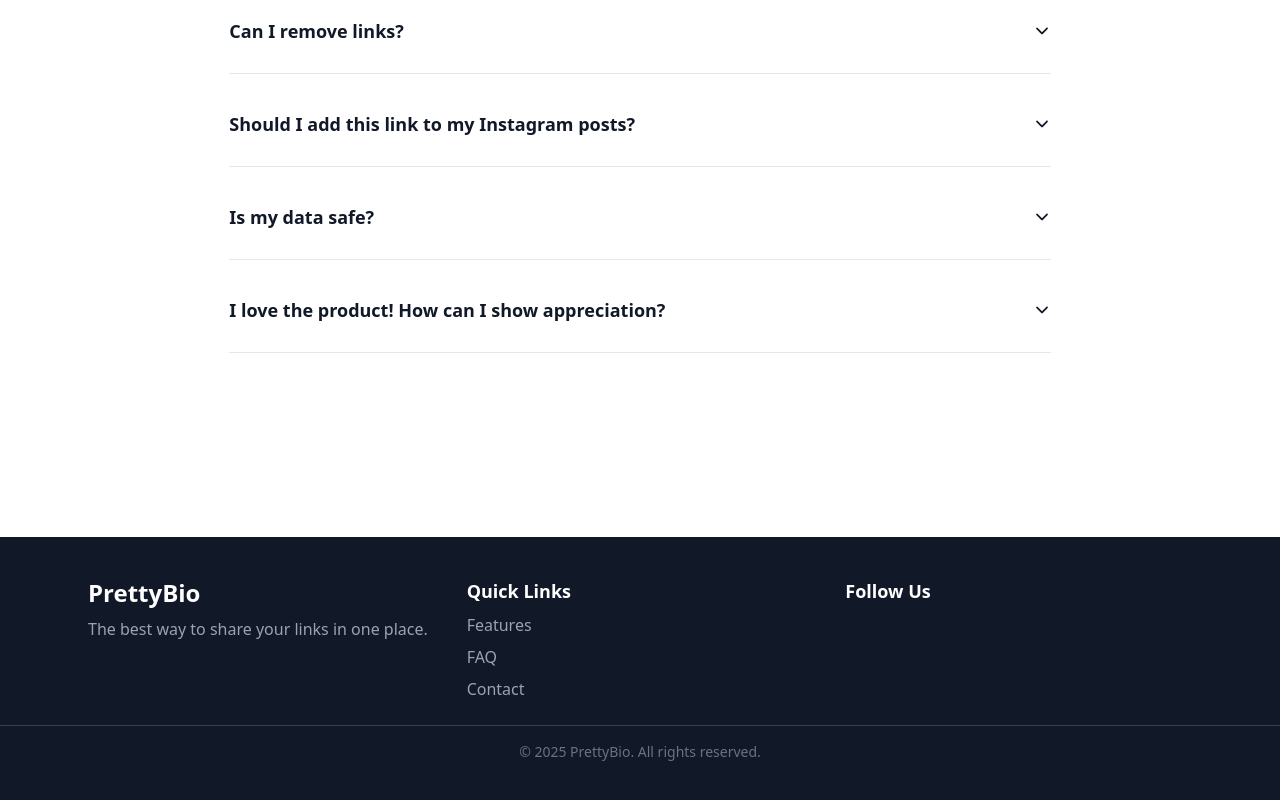
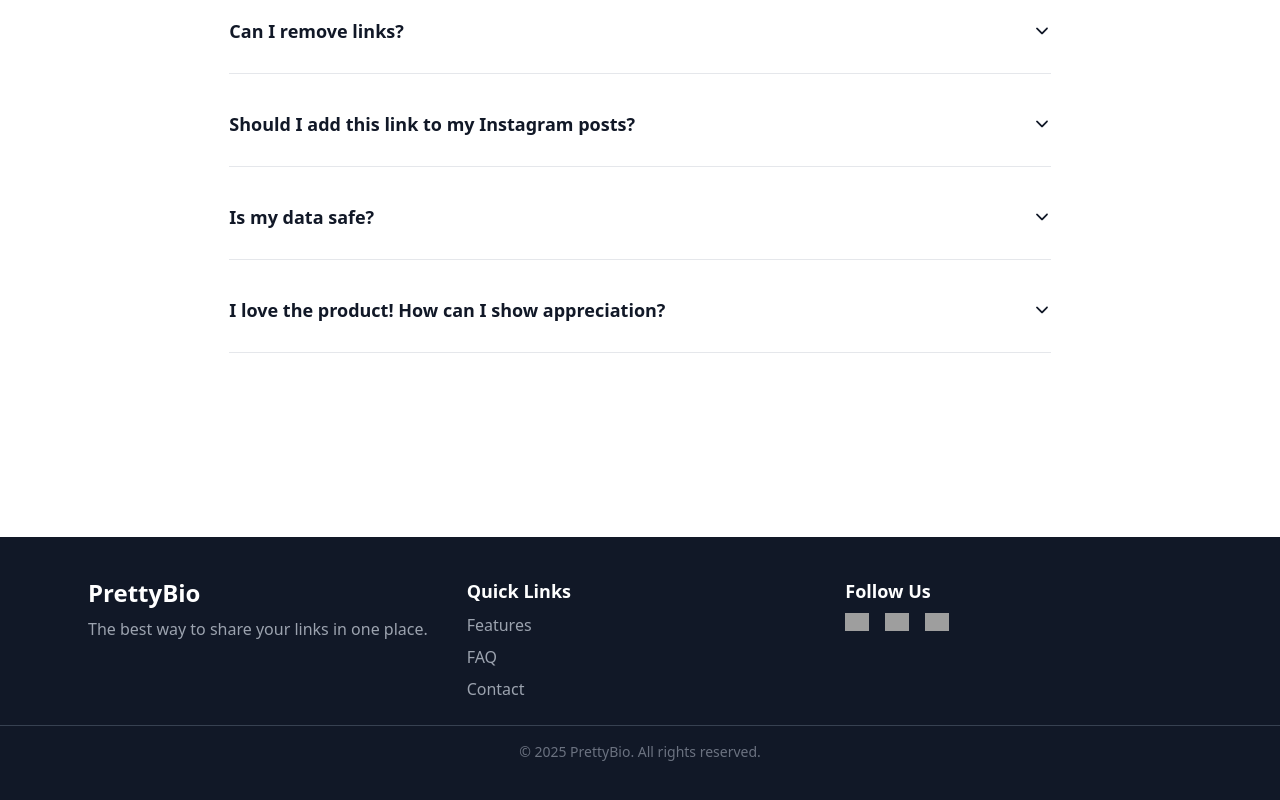
Before and after one commit to devtofunmi/prettybio, a Next.js app: page /faq in a window 1280 px wide. Shown: the part 450-1250 px from the top of the page. Built offline with nearby package versions, Linux system fonts and the light colour scheme; grey boxes are pictures that could not be loaded; a web font is replaced by a local one.

Commit message:
change image to Image

```diff
--- a/components/Footer.jsx
+++ b/components/Footer.jsx
@@ -41,7 +41,7 @@ export default function Footer() {
         <h4 className="text-lg font-semibold mb-2">Follow Us</h4>
         <div className="flex justify-center md:justify-start space-x-4">
           <Link href="https://twitter.com" target="_blank">
-            <image
+            <Image
               src="/images/twitter-icon.png"
               alt="Twitter"
               width={24}
@@ -49,7 +49,7 @@ export default function Footer() {
             />
           </Link>
           <Link href="https://instagram.com" target="_blank">
-            <image
+            <Image
               src="/images/instagram-icon.png"
               alt="Instagram"
               width={24}
@@ -57,7 +57,7 @@ export default function Footer() {
             />
           </Link>
           <Link href="https://facebook.com" target="_blank">
-            <image
+            <Image
               src="/images/facebook-icon.png"
               alt="Facebook"
               width={24}
```
